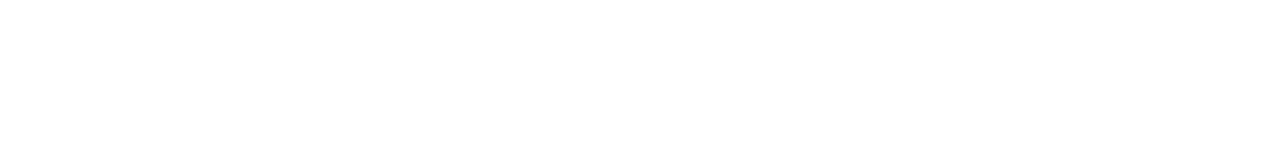
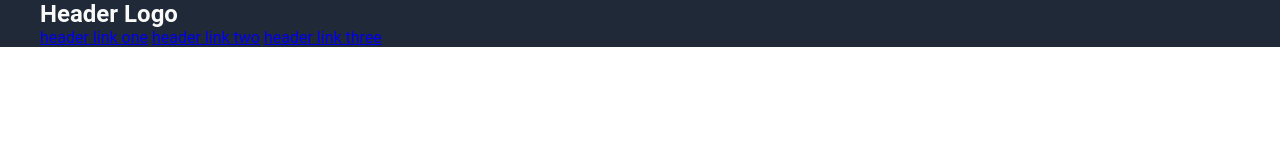
Before and after one commit to JerrodxHavig/landingPage, a plain HTML site: page index.html in a window 1280 px wide. Drawn offline with Linux system fonts and the light colour scheme.

Commit message:
made links and header logo / created main css file

```diff
--- a/index.html
+++ b/index.html
@@ -1,12 +1,20 @@
 <!DOCTYPE html>
 <html lang="en">
 <head>
+    <link rel="stylesheet" href="/main.css">
     <meta charset="UTF-8">
     <meta http-equiv="X-UA-Compatible" content="IE=edge">
     <meta name="viewport" content="width=device-width, initial-scale=1.0">
-    <title>Document</title>
+    <title>Hero text</title>
 </head>
 <body>
-
+    <div class="flex-container">
+        <dir class="nav">
+<h1 id="header-logo">Header Logo</h1>
+<a href="#">header link one</a>
+<a href="#">header link two</a>
+<a href="#">header link three</a>
+        </dir>
+    </div>
 </body>
 </html>
--- /dev/null
+++ b/main.css
@@ -0,0 +1,17 @@
+* {
+    margin: 0;
+}
+
+body {
+    font-family: 'roboto';
+}
+
+#header-logo {
+    font-size: 24px;
+    color: #F9FAF8;
+}
+
+.flex-container {
+    display: flex;
+    background-color: #1F2937;
+}
```
